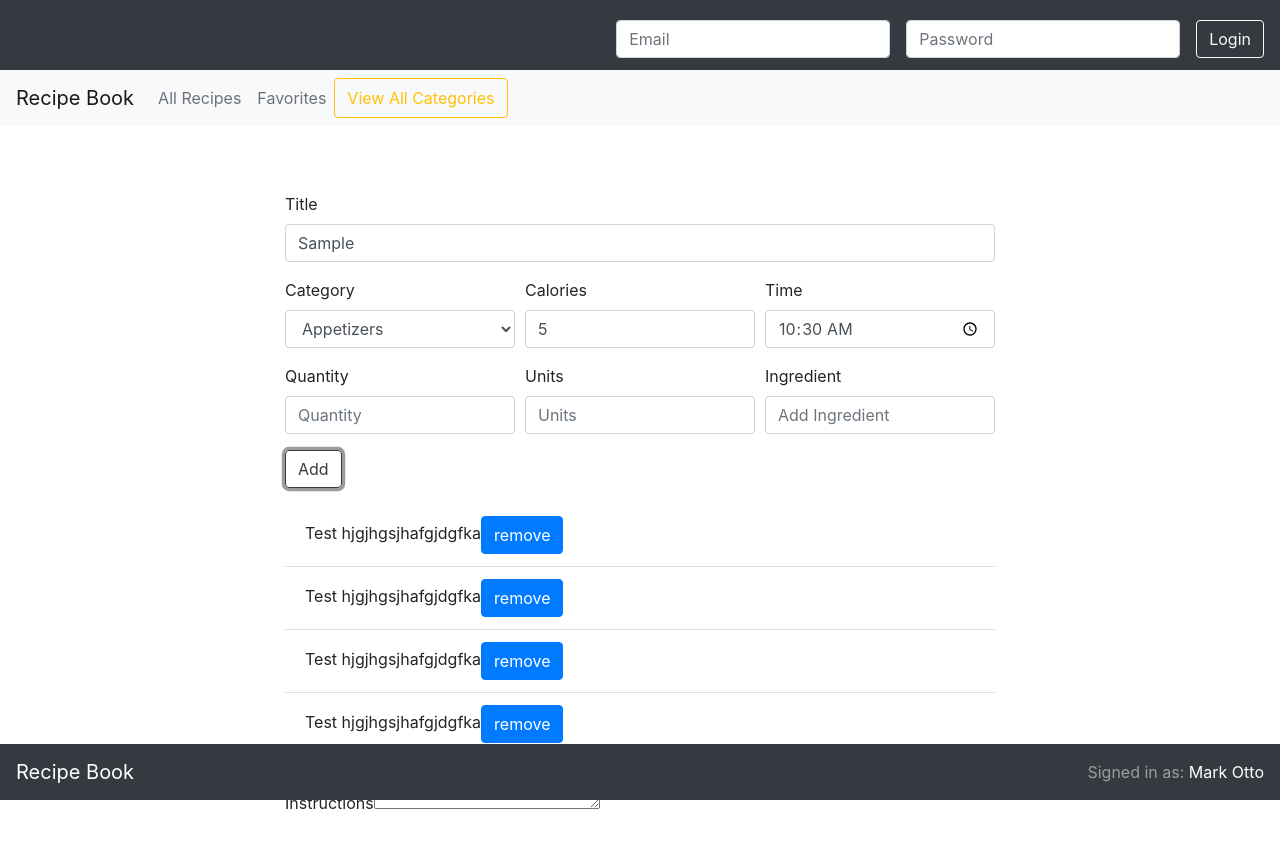
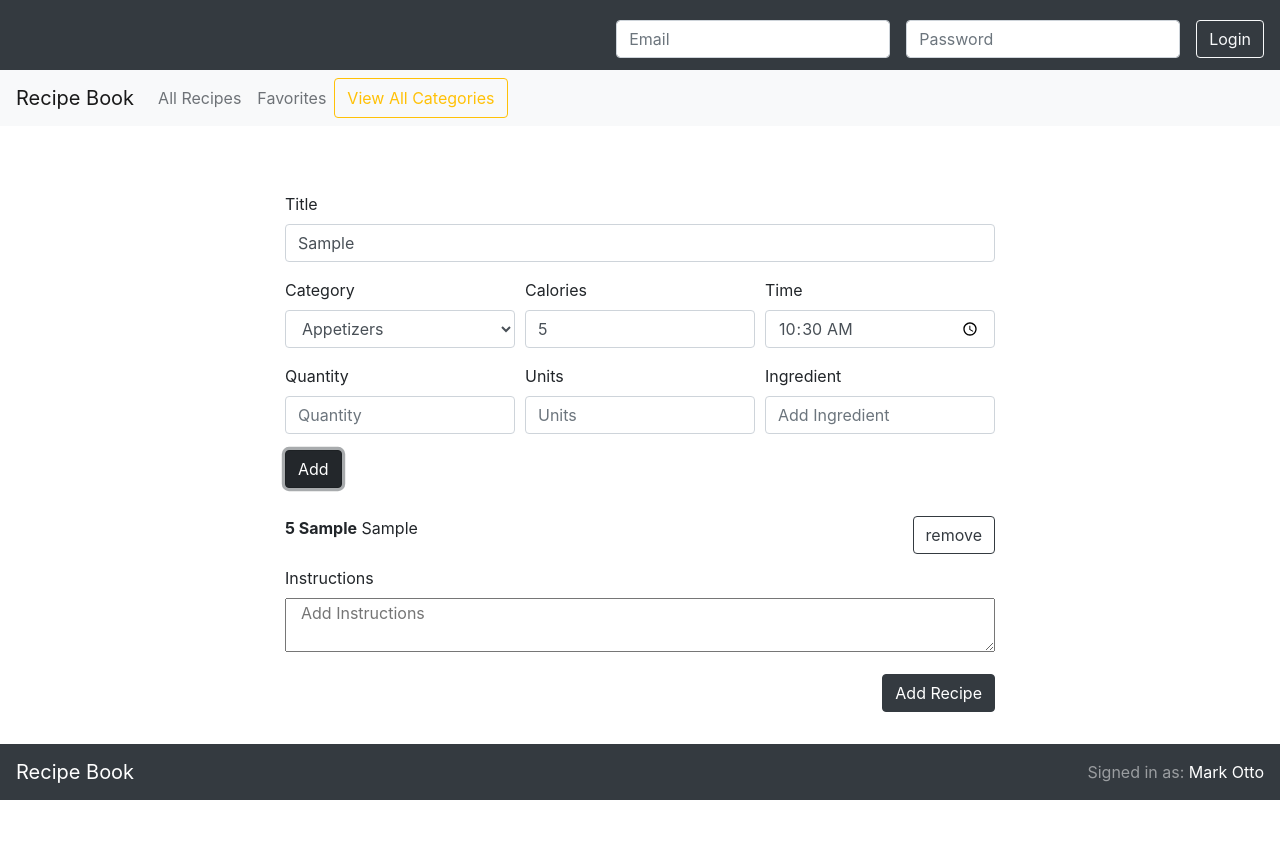
Before and after one commit to patricia0817/recipe-book, a React (Create React App) app in the folder frontend/: page /addRecipe in a window 1280 px wide. Both pictures are taken after typing "Sample", "5", "10:30", "5", "Sample", "Sample" into the empty fields and a click on the button "Add". Shown: the top 848 px of the page. After the commit the page ends 800 px from the top, so only its background shows below. Built offline with nearby package versions, Linux system fonts and the light colour scheme.

Commit message:
create addRecipe component

```diff
--- a/frontend/src/components/AddRecipe.js
+++ b/frontend/src/components/AddRecipe.js
@@ -1,37 +1,60 @@
 import React, { useEffect, useState } from 'react'
 import { Form, Col, Button, ListGroup } from 'react-bootstrap'
 import Page from './Page'
+import IngredientsListItem from './IngredientsListItem'
 
 function AddRecipe() {
   const [ ingredients, setIngredients ] = useState( [] )
   const [ ingredient, setIngredient ] = useState( '' )
   const [ quantity, setQuantity ] = useState( '' )
   const [ units, setUnits ] = useState( '' )
+  const [ title, setTiltle ] = useState( '' )
+  const [ category, setCategory ] = useState( '' )
+  const [ calories, setCalories ] = useState( '' )
+  const [ time, setTime ] = useState( '' )
+  const [ instructions, setInstructions ] = useState( '' )
+
   function handleAddRecipe( e ) {
+    e.preventDefault()
+    const recipe = {
+      title,
+      category,
+      calories,
+      time,
+      ingredients,
+      instructions
+    }
+    console.log( recipe )
+  }
+
+  function handleAddIngredient( e ) {
     e.preventDefault();
-    console.log( ingredient )
-    console.log( quantity )
-    console.log( units )
     setIngredients( ingredients.concat( { ingredient, quantity, units } ) )
     setIngredient( '' )
     setQuantity( '' )
     setUnits( '' )
   }
 
-  console.log( ingredients )
+  function handleRemoveIngredient( ingredientId ) {
+    console.log( 'remove' )
+    const newIngredientsArray = ingredients.filter( ( item ) => item.id !== ingredientId )
+    setIngredients( newIngredientsArray )
+    console.log( ingredients )
+  }
+
   return (
     <Page>
       <div className="container">
-        <Form className='add-recipe-form col-xs-12 col-lg-8 offset-lg-2'>
+        <Form onSubmit={ handleAddRecipe } className='add-recipe-form col-xs-12 col-lg-8 offset-lg-2'>
           <Form.Group controlId="recipeTitle">
             <Form.Label>Title</Form.Label>
-            <Form.Control placeholder="Title" />
+            <Form.Control onChange={ e => setTiltle( e.target.value ) } placeholder="Title" />
           </Form.Group>
           <Form.Row>
             <Col xs={ 12 } lg={ 4 }>
               <Form.Group controlId="recipeCategory">
                 <Form.Label>Category</Form.Label>
-                <Form.Control as="select" defaultValue="Category">
+                <Form.Control onChange={ e => setCategory( e.target.value ) } as="select" defaultValue="Category">
                   <option>Appetizers</option>
                   <option>Salads</option>
                   <option>Soups</option>
@@ -44,14 +67,14 @@ function AddRecipe() {
             <Col xs={ 12 } lg={ 4 }>
               <Form.Group controlId="recipeCalories">
                 <Form.Label>Calories</Form.Label>
-                <Form.Control type="number" placeholder="Calories" />
+                <Form.Control onChange={ e => setCalories( e.target.value ) } type="number" placeholder="Calories" />
               </Form.Group>
             </Col>
 
             <Col xs={ 12 } lg={ 4 }>
               <Form.Group controlId="recipeTime">
                 <Form.Label>Time</Form.Label>
-                <Form.Control type="time" placeholder="Time" />
+                <Form.Control onChange={ e => setTime( e.target.value ) } type="time" placeholder="Time" />
               </Form.Group>
             </Col>
           </Form.Row>
@@ -81,34 +104,22 @@ function AddRecipe() {
                 </Form.Group>
               </Col>
             </Form.Row>
-            <Button onClick={ handleAddRecipe } variant="outline-dark" type="submit">
+            <Button onClick={ handleAddIngredient } variant="dark" type="submit">
               Add
             </Button>
           </Form.Group>
 
-          <ListGroup variant="flush">
-            <ListGroup.Item>
-              <span>Test hjgjhgsjhafgjdgfka</span>
-              <Button>remove</Button>
-            </ListGroup.Item>
-            <ListGroup.Item>
-              <span>Test hjgjhgsjhafgjdgfka</span>
-              <Button>remove</Button>
-            </ListGroup.Item>
-            <ListGroup.Item>
-              <span>Test hjgjhgsjhafgjdgfka</span>
-              <Button>remove</Button>
-            </ListGroup.Item>
-            <ListGroup.Item>
-              <span>Test hjgjhgsjhafgjdgfka</span>
-              <Button>remove</Button>
-            </ListGroup.Item>
+          <ListGroup className="ingredientsListItem" variant="flush">
+            { ingredients.map( ( ingredient, index ) => {
+              return < IngredientsListItem key={ index } handleRemoveIngredient={ handleRemoveIngredient } ingredient={ { ...ingredient, id: index } } />
+            } ) }
           </ListGroup>
 
-          <Form.Group>
-            <Form.Label>Instructions</Form.Label>
-            <textarea placeholder="Add Instructions"></textarea>
+          <Form.Group className="instructions-container">
+            <Form.Label className="instructions-label col-12 p-0">Instructions</Form.Label>
+            <textarea onChange={ e => setInstructions( e.target.value ) } className="instructions col-12" placeholder="Add Instructions"></textarea>
           </Form.Group>
+          <Button type="submit" variant="dark" className="add-recipe-button">Add Recipe</Button>
         </Form>
       </div>
     </Page>
--- a/frontend/src/components/HeaderLoggedIn.js
+++ b/frontend/src/components/HeaderLoggedIn.js
@@ -1,11 +1,11 @@
 import React, { useEffect, useContext } from 'react'
-import { NavLink } from 'react-router-dom'
+import { Link } from 'react-router-dom'
 import { Button } from 'react-bootstrap'
 import StateContext from '../StateContext'
 import DispatchContext from '../DispatchContext'
 import Axios from 'axios'
 
-function HeaderLoggedIn() {
+function HeaderLoggedIn( props ) {
   const appState = useContext( StateContext )
   const appDispatch = useContext( DispatchContext )
 
@@ -19,14 +19,11 @@ function HeaderLoggedIn() {
     appDispatch( { type: 'logout' } )
   }
 
-  function handleAddRecipe() {
-    console.log( 'Add recipe' )
-  }
-
   return (
     <div className="pr-3 py-3 logged-in-controls text-right">
-      <NavLink to="/myProfile"><i className="fa fa-user my-profile-control"></i></NavLink>
-      <Button onClick={ handleAddRecipe } variant="light add-recipe-control">Add Recipe</Button>
+      <Link to="/myProfile"><i className="fa fa-user my-profile-control"></i></Link>
+      <Link to="/addRecipe" className="btn btn-light add-recipe-control">Add Recipe</Link>
+
       <Button onClick={ handleLogout } className="sign-out-control" variant="outline-light">Sign Out</Button>
     </div>
   )
--- /dev/null
+++ b/frontend/src/components/IngredientsListItem.js
@@ -0,0 +1,13 @@
+import React, { useEffect } from 'react'
+import { ListGroup, Button } from 'react-bootstrap'
+
+function IngredientsListItem( props ) {
+  return (
+    <ListGroup.Item className="ingredients-list-item px-0">
+      <span><b>{ props.ingredient.quantity } { props.ingredient.units }</b> { props.ingredient.ingredient }</span>
+      <Button onClick={ () => props.handleRemoveIngredient( props.ingredient.id ) } variant="outline-dark">remove</Button>
+    </ListGroup.Item>
+  )
+}
+
+export default IngredientsListItem
--- a/frontend/src/index.css
+++ b/frontend/src/index.css
@@ -48,6 +48,12 @@
 
 .add-recipe-control {
   margin-left: 1rem;
+}
+
+.add-recipe-control:focus {
+  border: none;
+  background-color: #f8f9fa;
+  box-shadow: none;
 }
 
 .sign-out-control {
@@ -156,3 +162,13 @@
   color: #343a40;
   text-decoration: none;
 }
+
+.ingredients-list-item {
+  display: flex;
+  justify-content: space-between;
+  border: none
+}
+
+.add-recipe-button {
+  float: right;
+}
```
